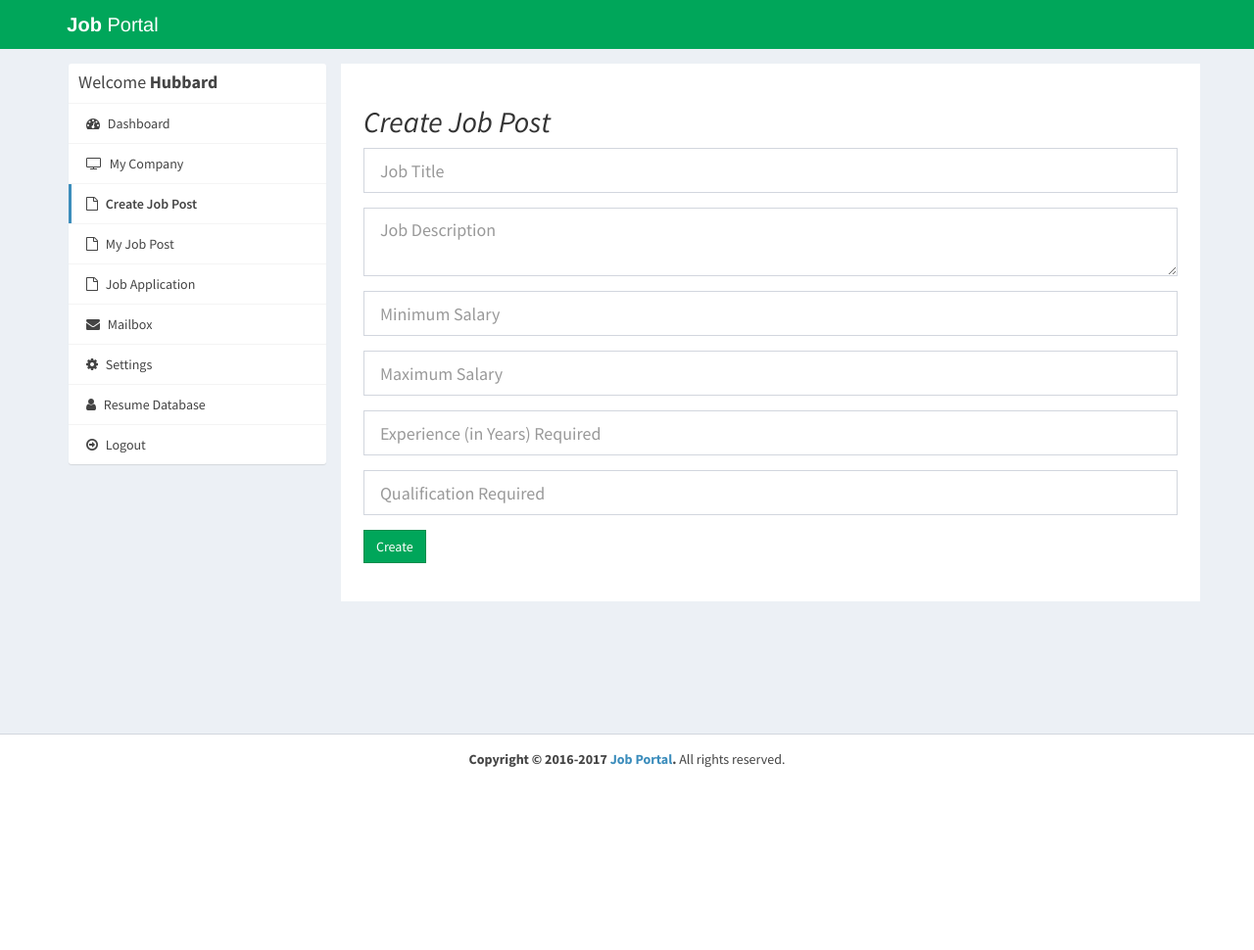
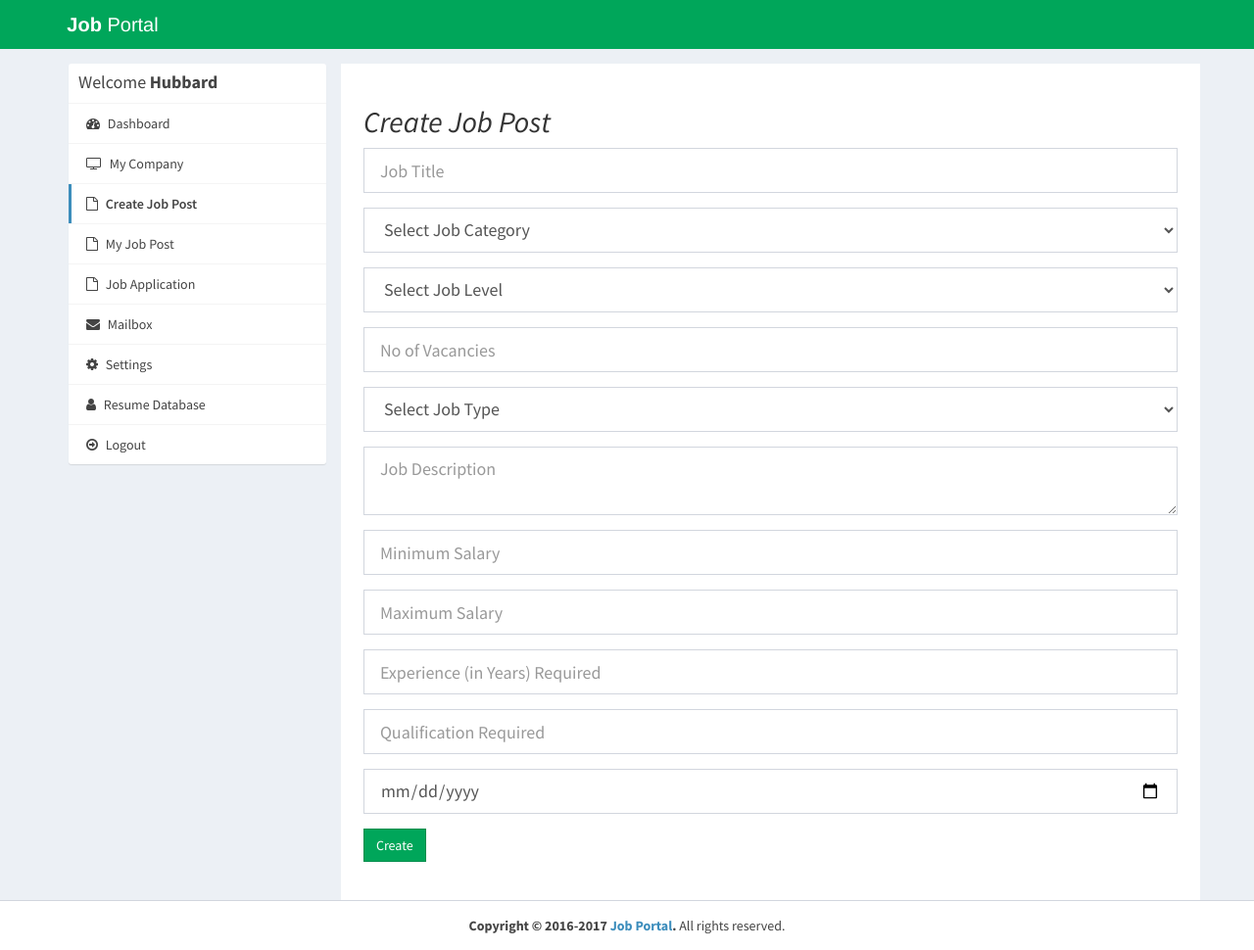
Before and after one commit to rajukc47/Hamirojgar.com, a PHP site: page /company/create-job-post.php in a window 1280 px wide. Shown: the whole page at 98% size. Before the commit the page ends 784 px from the top, so only its background shows below. Run offline with PHP 8.4, Linux system fonts and the light colour scheme; a user stored in the database is signed in; some libraries are stand-ins or nearby versions.

Commit message:
final for first day

```diff
--- a/company/create-job-post.php
+++ b/company/create-job-post.php
@@ -103,7 +103,34 @@ require_once("../db.php");
               <form method="post" action="addpost.php">
                 <div class="col-md-12 latest-job ">
                   <div class="form-group">
-                    <input class="form-control input-lg" type="text" id="jobtitle" name="jobtitle" placeholder="Job Title">
+                    <input class="form-control input-lg" type="text" id="jobtitle" name="jobtitle" required placeholder="Job Title">
+                  </div>
+                  <div id="stateDiv" class="form-group">
+                <select class="form-control  input-lg" id="jobcategory" name="jobcategory" required>
+                  <option value="" selected="">Select Job Category</option>
+                  <option value="1">Technical</option>
+                  <option value="2">Non-Technical</option>
+                </select>
+              </div>
+                  <div id="stateDiv" class="form-group">
+                    <select class="form-control  input-lg" id="joblevel" name="joblevel" required>
+                      <option value="" selected="">Select Job Level</option>
+                      <option value="1">Top Level</option>
+                      <option value="2" >Senior Level</option>
+                      <option value="3">Mid Level</option>
+                      <option value="4">Entry Level</option>
+                    </select>
+                  </div>
+                  <div class="form-group">
+                    <input class="form-control input-lg" type="number" id="jobnum" name="jobnum" placeholder="No of Vacancies">
+                  </div>
+                  <div id="stateDiv" class="form-group">
+                    <select class="form-control  input-lg" id="jobtype" name="jobtype" required>
+                      <option value="" selected="">Select Job Type</option>
+                      <option value="1">Full Time</option>
+                      <option value="2" >Part Time</option>
+                      <option value="3">Contract</option>
+                    </select>
                   </div>
                   <div class="form-group">
                     <textarea class="form-control input-lg" id="description" name="description" placeholder="Job Description"></textarea>
@@ -120,6 +147,9 @@ require_once("../db.php");
                   <div class="form-group">
                     <input type="text" class="form-control  input-lg" id="qualification" name="qualification" placeholder="Qualification Required" required="">
                   </div>
+                   <div class="form-group">
+                <input class="form-control input-lg" type="date" id="closingdate"  name="closingdate" placeholder="Closing Date">
+              </div>
                   <div class="form-group">
                     <button type="submit" class="btn btn-flat btn-success">Create</button>
                   </div>
--- a/company/index.php
+++ b/company/index.php
@@ -94,10 +94,10 @@ require_once("../db.php");
           <div class="col-md-9 bg-white padding-2">
 
             <h3>Overview</h3>
-            <div class="alert alert-info alert-dismissible">
+            <!-- <div class="alert alert-info alert-dismissible">
                 <button type="button" class="close" data-dismiss="alert" aria-hidden="true">×</button>
                 <i class="icon fa fa-info"></i> In this dashboard you are able to change your account settings, post and manage your jobs. Got a question? Do not hesitate to drop us a mail.
-            </div>
+            </div> -->
 
             <div class="row">
               <div class="col-md-6">
--- a/index.php
+++ b/index.php
@@ -137,7 +137,7 @@ require_once("db.php");
             <div class="attachment-block clearfix">
               <img class="attachment-img" src="img/photo1.png" alt="Attachment Image">
               <div class="attachment-pushed">
-                <h4 class="attachment-heading"><a href="view-job-post.php?id=<?php echo $row['id_jobpost']; ?>"><?php echo $row['jobtitle']; ?></a> <span class="attachment-heading pull-right">$<?php echo $row['maximumsalary']; ?>/Month</span></h4>
+                <h4 class="attachment-heading"><a href="view-job-post.php?id=<?php echo $row['id_jobpost']; ?>"><?php echo $row['jobtitle']; ?></a> <span class="attachment-heading pull-right">NRs <?php echo $row['maximumsalary']; ?>/Month</span></h4>
                 <div class="attachment-text">
                     <div><strong><?php echo $row1['companyname']; ?> | <?php echo $row1['city']; ?> | Experience <?php echo $row['experience']; ?> Years</strong></div>
                 </div>
--- a/jobpagination.php
+++ b/jobpagination.php
@@ -28,7 +28,7 @@ if($result->num_rows > 0) {
 		   <div class="attachment-block clearfix">
               <img class="attachment-img" src="uploads/logo/<?php echo $row1['logo']; ?>" alt="Attachment Image">
               <div class="attachment-pushed">
-                <h4 class="attachment-heading"><a href="view-job-post.php?id=<?php echo $row['id_jobpost']; ?>"><?php echo $row['jobtitle']; ?></a> <span class="attachment-heading pull-right">$<?php echo $row['maximumsalary']; ?>/Month</span></h4>
+                <h4 class="attachment-heading"><a href="view-job-post.php?id=<?php echo $row['id_jobpost']; ?>"><?php echo $row['jobtitle']; ?></a> <span class="attachment-heading pull-right">NRs <?php echo $row['maximumsalary']; ?>/Month</span></h4>
                 <div class="attachment-text">
                     <div><strong><?php echo $row1['companyname']; ?> | <?php echo $row1['city']; ?> | Experience <?php echo $row['experience']; ?> Years</strong></div>
                 </div>
```
Also changed, not shown: company/addpost.php (+7 -2 lines).
